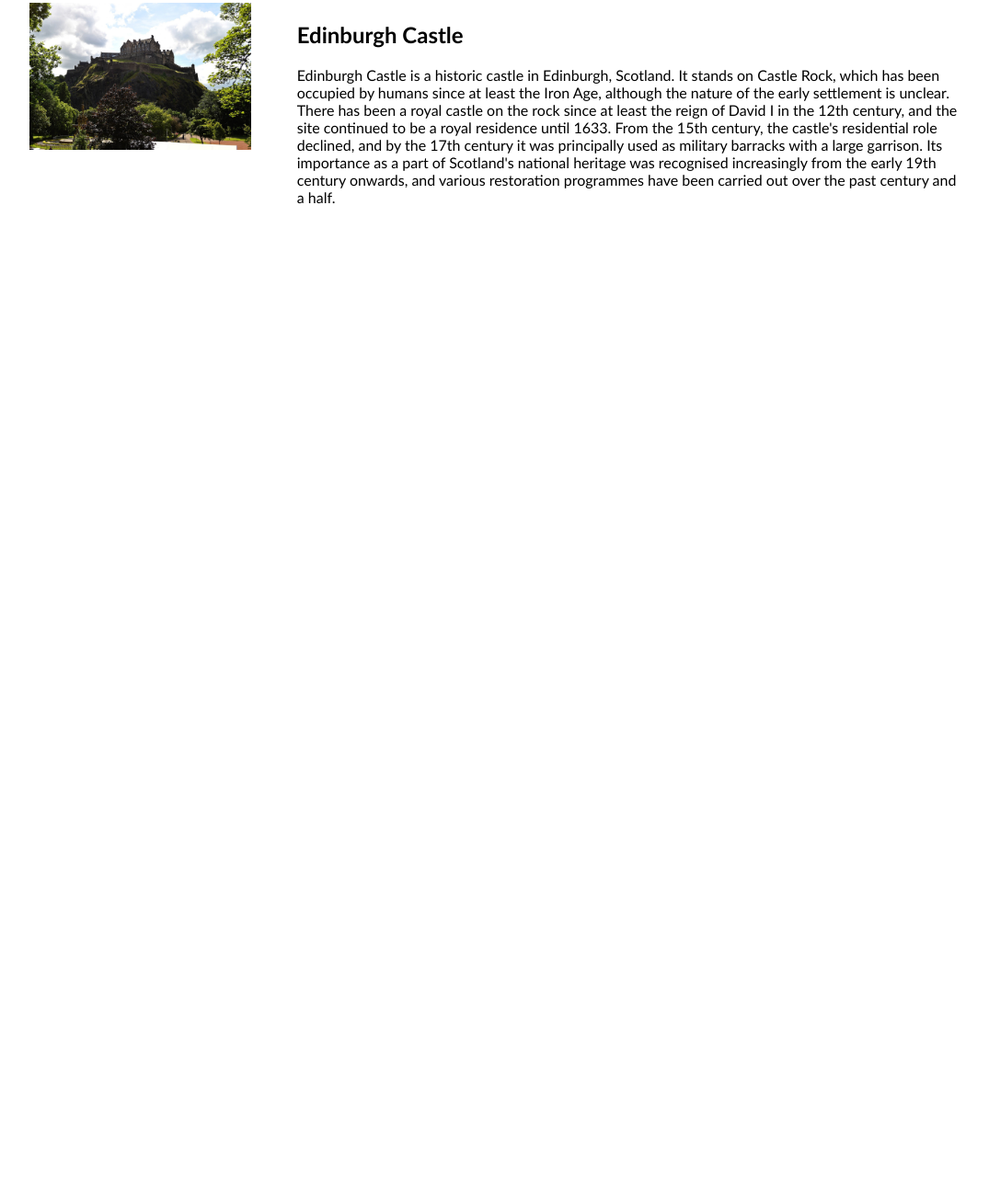
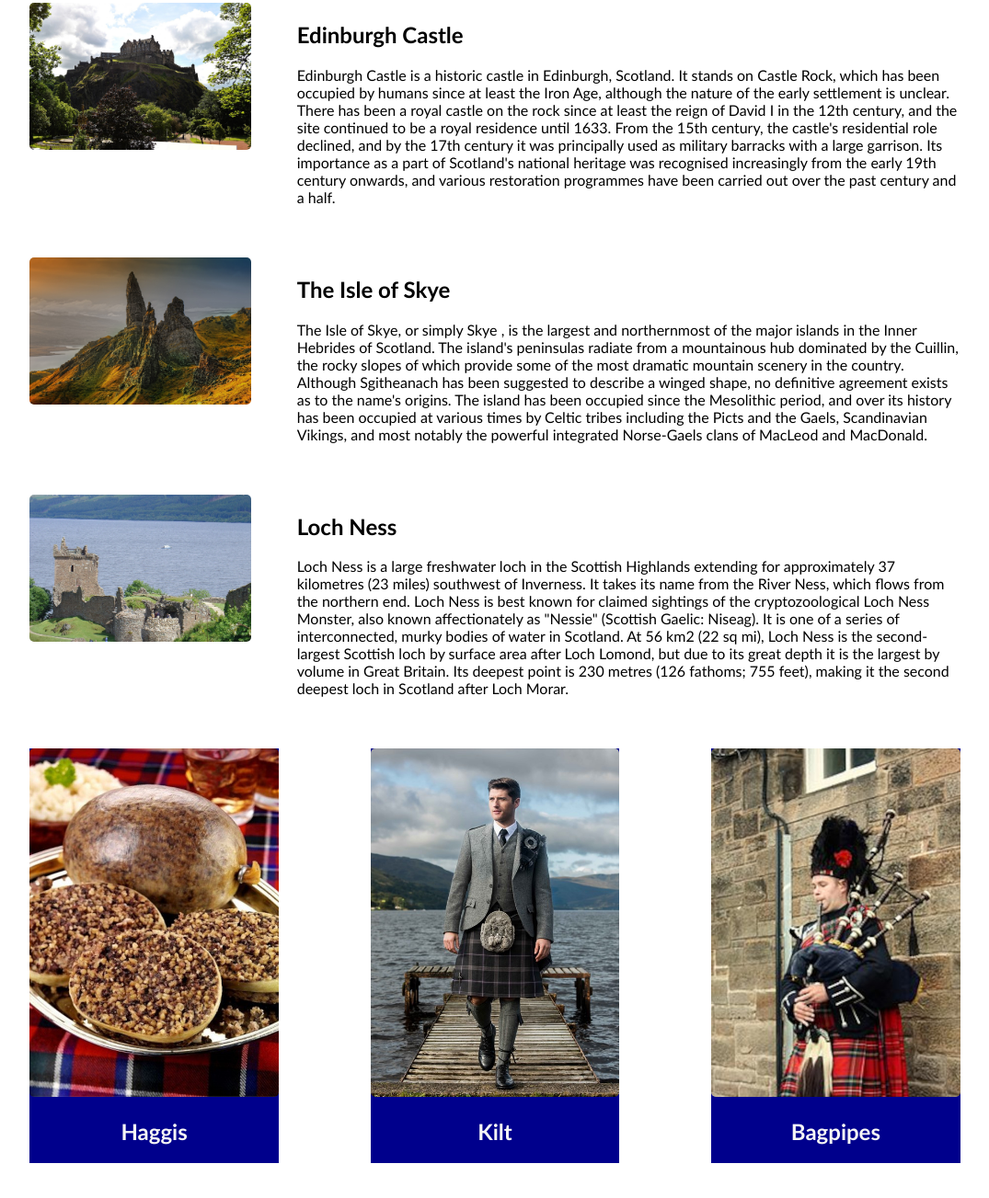
Before and after one commit to GeorgeTWilkins/HTML-CSS_Tutorial, a plain HTML site: page index.html in a window 1280 px wide. Shown: the part 397-1700 px from the top of the page at 92% size, without its empty margins (102-1177 px from the left). Before the commit the page ends 800 px from the top, so only its background shows below. Drawn offline with Linux system fonts and the light colour scheme.

Commit message:
three-column added

```diff
--- a/index.html
+++ b/index.html
@@ -12,6 +12,7 @@
             My Scotland
         </h1>
     </section>
+    <!-- Two columns layour start -->
     <section class="two-column">
         <div class="image">
             <img src="./images/edinburgh-castle-959083_1280.jpg" alt="Edinburgh Castle">
@@ -22,5 +23,46 @@
             </p>
         </div>
     </section>
+    <!-- Two column layout end -->
+    <!-- Two columns layour start -->
+    <section class="two-column">
+        <div class="image">
+            <img src="./images/skye-540130_1280.jpg" alt="The Isle of Skye">
+        </div>
+        <div class="info">
+            <h1>The Isle of Skye</h1>
+            <p>The Isle of Skye, or simply Skye , is the largest and northernmost of the major islands in the Inner Hebrides of Scotland. The island's peninsulas radiate from a mountainous hub dominated by the Cuillin, the rocky slopes of which provide some of the most dramatic mountain scenery in the country. Although Sgitheanach has been suggested to describe a winged shape, no definitive agreement exists as to the name's origins. The island has been occupied since the Mesolithic period, and over its history has been occupied at various times by Celtic tribes including the Picts and the Gaels, Scandinavian Vikings, and most notably the powerful integrated Norse-Gaels clans of MacLeod and MacDonald.
+            </p>
+        </div>
+    </section>
+    <!-- Two column layout end -->
+    <!-- Two columns layour start -->
+    <section class="two-column">
+        <div class="image">
+            <img src="./images/scottish-castle-967972_1280.jpg" alt="Loch Ness">
+        </div>
+        <div class="info">
+            <h1>Loch Ness</h1>
+            <p>Loch Ness is a large freshwater loch in the Scottish Highlands extending for approximately 37 kilometres (23 miles) southwest of Inverness. It takes its name from the River Ness, which flows from the northern end. Loch Ness is best known for claimed sightings of the cryptozoological Loch Ness Monster, also known affectionately as "Nessie" (Scottish Gaelic: Niseag). It is one of a series of interconnected, murky bodies of water in Scotland. At 56 km2 (22 sq mi), Loch Ness is the second-largest Scottish loch by surface area after Loch Lomond, but due to its great depth it is the largest by volume in Great Britain. Its deepest point is 230 metres (126 fathoms; 755 feet), making it the second deepest loch in Scotland after Loch Morar.
+            </p>
+        </div>
+    </section>
+    <!-- Two column layout end -->
+    <!-- Three column start -->
+    <section class="three-column">
+        <section class="card">
+            <img src="./images/haggis.jpg" alt="Haggis">
+            <h2 class="card-text">Haggis</h2>
+        </section>
+        <section class="card">
+            <img src="./images/kilt.jpg" alt="Kilt">
+            <h2 class="card-text">Kilt</h2>
+        </section>
+        <section class="card">
+            <img src="./images/bagpipes.jpg" alt="Bagpipes">
+            <h2 class="card-text">Bagpipes</h2>
+        </section>
+    </section>
+
 </body>
 </html>
--- a/style.css
+++ b/style.css
@@ -4,6 +4,7 @@
 
 img {
     width: 100%;
+    border-radius: 5px;
 }
 
 .hero-image {
@@ -31,3 +32,22 @@ img {
     margin: auto;
     margin-top: 40px;
 }
+
+.three-column {
+    display: grid;
+    grid-template-columns: repeat(3, 1fr);
+    gap: 100px;
+    width: 80%;
+    margin: auto;
+    margin-top: 40px;
+    margin-bottom: 50px;
+}
+
+.card-text {
+    text-align: center;
+    color: whitesmoke;
+}
+
+.card {
+    background-color: rgb(0,0,140);
+}
```
